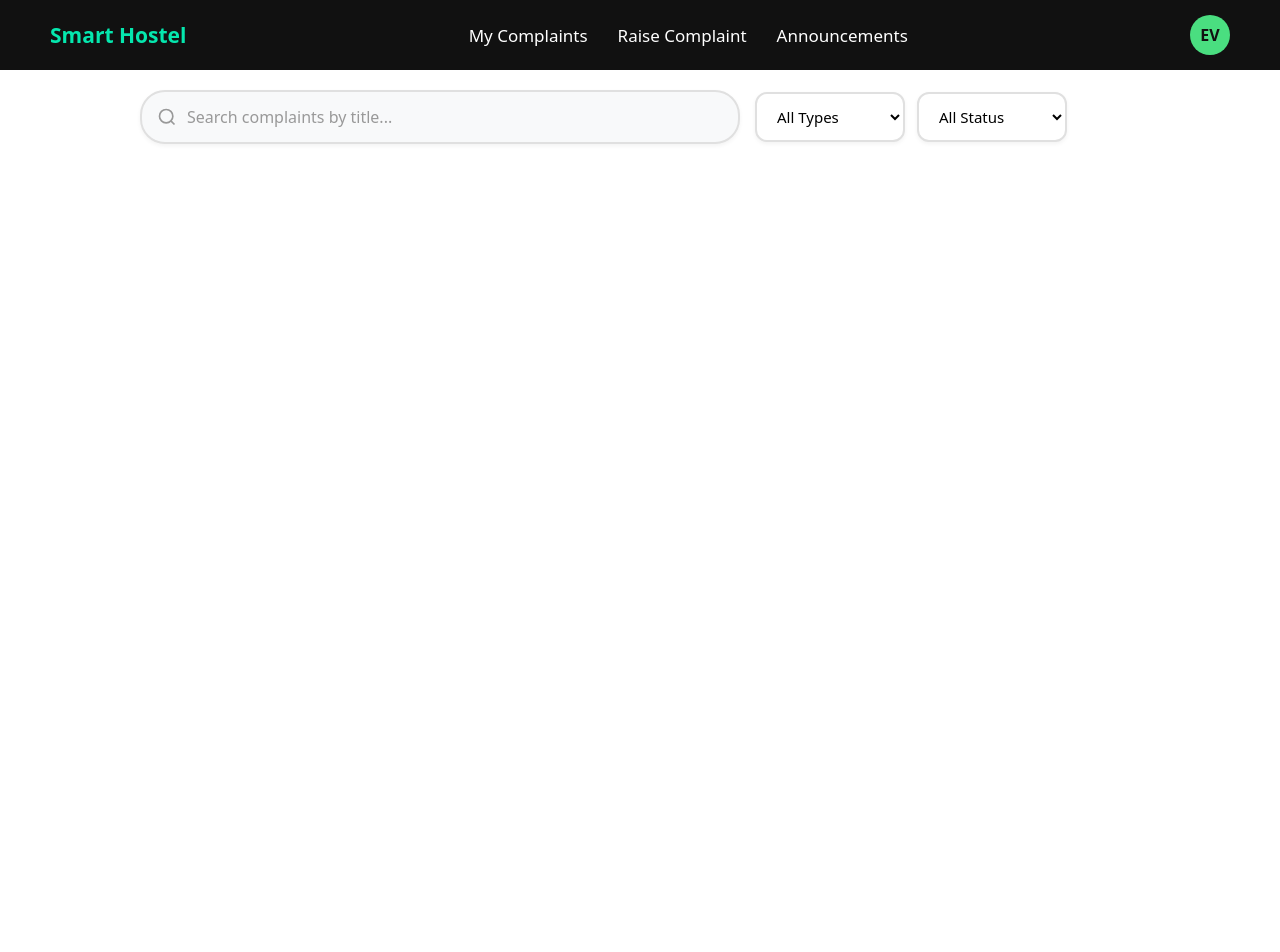
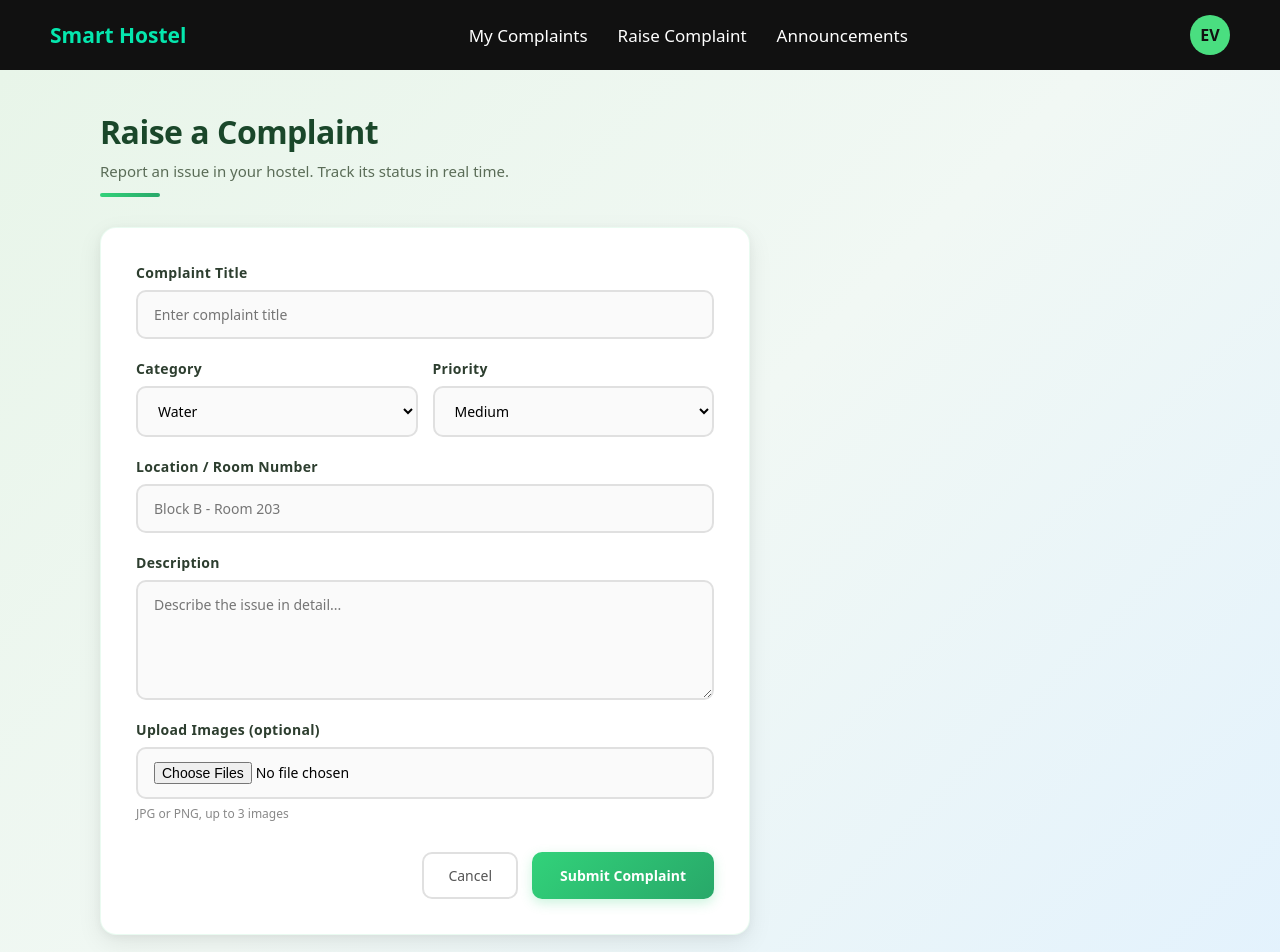
Before and after one commit to Luffy-nani/Smart-Hostel-Issue-Reporting-and-Tracking-system, a React (Vite) app in the folder Front-end/SHIRNTS/: page / in a window 1280 px wide. Shown: the top 952 px of the page. Before the commit the page ends 800 px from the top, so only its background shows below. Built offline with nearby package versions, Linux system fonts and the light colour scheme.

Commit message:
Raise a complaint

```diff
--- a/Front-end/SHIRNTS/src/App.jsx
+++ b/Front-end/SHIRNTS/src/App.jsx
@@ -2,10 +2,12 @@ import Home from "./pages/Home";
 import Login from "./pages/Login";
 import Signup from "./pages/Signup";
 import Dashboard from "./pages/Dashboard";
+import RaiseComplaint from "./pages/RaiseComplaint";
+
 function App() {
   return(
     <>
-      <Dashboard/>
+      <RaiseComplaint/>
     </>
   );
 
--- /dev/null
+++ b/Front-end/SHIRNTS/src/components/ComplaintCard.css
@@ -0,0 +1,202 @@
+.raise-page {
+  padding: 40px 100px;
+  background: linear-gradient(135deg, #e8f5e9 0%, #f1f8f4 50%, #e3f2fd 100%);
+  min-height: calc(100vh - 70px);
+}
+
+/* Header */
+.page-header {
+  margin-bottom: 30px;
+  animation: fadeInDown 0.6s ease-out;
+}
+
+.page-header h1 {
+  font-size: 32px;
+  font-weight: 700;
+  margin-bottom: 8px;
+  color: #1a472a;
+  letter-spacing: -0.5px;
+}
+
+.page-header p {
+  color: #5a6c57;
+  font-size: 15px;
+  margin-bottom: 12px;
+}
+
+.header-accent {
+  width: 60px;
+  height: 4px;
+  background: linear-gradient(90deg, #32d27a, #28a869);
+  border-radius: 2px;
+  animation: expandWidth 0.8s ease-out;
+}
+
+@keyframes fadeInDown {
+  from {
+    opacity: 0;
+    transform: translateY(-20px);
+  }
+  to {
+    opacity: 1;
+    transform: translateY(0);
+  }
+}
+
+@keyframes expandWidth {
+  from {
+    width: 0;
+  }
+  to {
+    width: 60px;
+  }
+}
+
+/* Card */
+.complaint-card {
+  max-width: 650px;
+  background: #fff;
+  padding: 35px;
+  border-radius: 16px;
+  box-shadow: 0 8px 24px rgba(0, 0, 0, 0.08), 0 2px 8px rgba(0, 0, 0, 0.04);
+  animation: fadeInUp 0.6s ease-out;
+  border: 1px solid rgba(50, 210, 122, 0.1);
+  transition: transform 0.3s ease, box-shadow 0.3s ease;
+}
+
+.complaint-card:hover {
+  transform: translateY(-2px);
+  box-shadow: 0 12px 32px rgba(0, 0, 0, 0.12), 0 4px 12px rgba(50, 210, 122, 0.08);
+}
+
+@keyframes fadeInUp {
+  from {
+    opacity: 0;
+    transform: translateY(30px);
+  }
+  to {
+    opacity: 1;
+    transform: translateY(0);
+  }
+}
+
+/* Form */
+.form-group {
+  display: flex;
+  flex-direction: column;
+  margin-bottom: 20px;
+}
+
+.form-group label {
+  font-size: 14px;
+  margin-bottom: 8px;
+  font-weight: 600;
+  color: #2d3e2f;
+  letter-spacing: 0.3px;
+}
+
+.form-group input,
+.form-group select,
+.form-group textarea {
+  padding: 13px 16px;
+  border-radius: 10px;
+  border: 2px solid #e0e0e0;
+  font-size: 14px;
+  outline: none;
+  transition: all 0.3s ease;
+  background-color: #fafafa;
+}
+
+.form-group input:focus,
+.form-group select:focus,
+.form-group textarea:focus {
+  border-color: #32d27a;
+  background-color: #fff;
+  box-shadow: 0 0 0 3px rgba(50, 210, 122, 0.1);
+  transform: translateY(-1px);
+}
+
+.form-group input:hover,
+.form-group select:hover,
+.form-group textarea:hover {
+  border-color: #b0b0b0;
+}
+
+.form-group textarea {
+  min-height: 120px;
+  resize: vertical;
+  font-family: inherit;
+}
+
+.form-group small {
+  font-size: 12px;
+  color: #888;
+  margin-top: 6px;
+}
+
+/* Two column row */
+.form-row {
+  display: flex;
+  gap: 15px;
+}
+
+.form-row .form-group {
+  flex: 1;
+}
+
+/* Buttons */
+.form-actions {
+  display: flex;
+  justify-content: flex-end;
+  gap: 14px;
+  margin-top: 30px;
+}
+
+.btn-cancel {
+  padding: 12px 24px;
+  border-radius: 10px;
+  border: 2px solid #e0e0e0;
+  background: #fff;
+  cursor: pointer;
+  font-weight: 500;
+  font-size: 14px;
+  color: #555;
+  transition: all 0.3s ease;
+  position: relative;
+  overflow: hidden;
+}
+
+.btn-cancel:hover {
+  border-color: #ff5252;
+  color: #fff;
+  background: #ff5252;
+  transform: translateY(-2px) scale(1.02);
+  box-shadow: 0 4px 12px rgba(255, 82, 82, 0.3);
+}
+
+.btn-cancel:active {
+  transform: translateY(0) scale(0.98);
+}
+
+.btn-submit {
+  padding: 12px 28px;
+  border-radius: 10px;
+  border: none;
+  background: linear-gradient(135deg, #32d27a 0%, #28a869 100%);
+  color: #fff;
+  font-weight: 600;
+  font-size: 14px;
+  cursor: pointer;
+  transition: all 0.3s ease;
+  box-shadow: 0 4px 12px rgba(50, 210, 122, 0.25);
+}
+
+.btn-submit:hover {
+  background: linear-gradient(135deg, #28a869 0%, #1f8f56 100%);
+  transform: translateY(-2px) scale(1.02);
+  box-shadow: 0 6px 16px rgba(50, 210, 122, 0.35);
+}
+
+.btn-submit:active {
+  transform: translateY(0) scale(0.98);
+}
--- /dev/null
+++ b/Front-end/SHIRNTS/src/components/ComplaintCard.jsx
@@ -0,0 +1,88 @@
+import "./ComplaintCard.css";
+
+const ComplaintCard = () => {
+  return (
+    <div className="raise-page">
+      {/* Page Header */}
+      <div className="page-header">
+        <h1>Raise a Complaint</h1>
+        <p>Report an issue in your hostel. Track its status in real time.</p>
+        <div className="header-accent"></div>
+      </div>
+
+      {/* Form Card */}
+      <div className="complaint-card">
+        <form>
+          {/* Title */}
+          <div className="form-group">
+            <label>Complaint Title</label>
+            <input
+              type="text"
+              placeholder="Enter complaint title"
+            />
+          </div>
+
+          {/* Category & Priority */}
+          <div className="form-row">
+            <div className="form-group">
+              <label>Category</label>
+              <select>
+                <option>Water</option>
+                <option>Electricity</option>
+                <option>Cleaning</option>
+                <option>Wi-Fi</option>
+                <option>Security</option>
+                <option>Other</option>
+              </select>
+            </div>
+
+            <div className="form-group">
+              <label>Priority</label>
+              <select>
+                <option>Medium</option>
+                <option>High</option>
+                <option>Low</option>
+              </select>
+            </div>
+          </div>
+
+          {/* Location */}
+          <div className="form-group">
+            <label>Location / Room Number</label>
+            <input
+              type="text"
+              placeholder="Block B - Room 203"
+            />
+          </div>
+
+          {/* Description */}
+          <div className="form-group">
+            <label>Description</label>
+            <textarea
+              placeholder="Describe the issue in detail..."
+            />
+          </div>
+
+          {/* Image Upload */}
+          <div className="form-group">
+            <label>Upload Images (optional)</label>
+            <input type="file" multiple />
+            <small>JPG or PNG, up to 3 images</small>
+          </div>
+
+          {/* Buttons */}
+          <div className="form-actions">
+            <button type="button" className="btn-cancel">
+              Cancel
+            </button>
+            <button type="submit" className="btn-submit">
+              Submit Complaint
+            </button>
+          </div>
+        </form>
+      </div>
+    </div>
+  );
+};
+
+export default ComplaintCard;
--- /dev/null
+++ b/Front-end/SHIRNTS/src/pages/RaiseComplaint.jsx
@@ -0,0 +1,13 @@
+import DashboardNav from "../components/DashboardNav";
+import ComplaintCard from "../components/ComplaintCard";
+const RaiseComplaint=()=>
+{
+    return (
+  <div>
+    <DashboardNav />
+    <ComplaintCard />
+  </div>
+);
+};
+
+export default RaiseComplaint;
```
